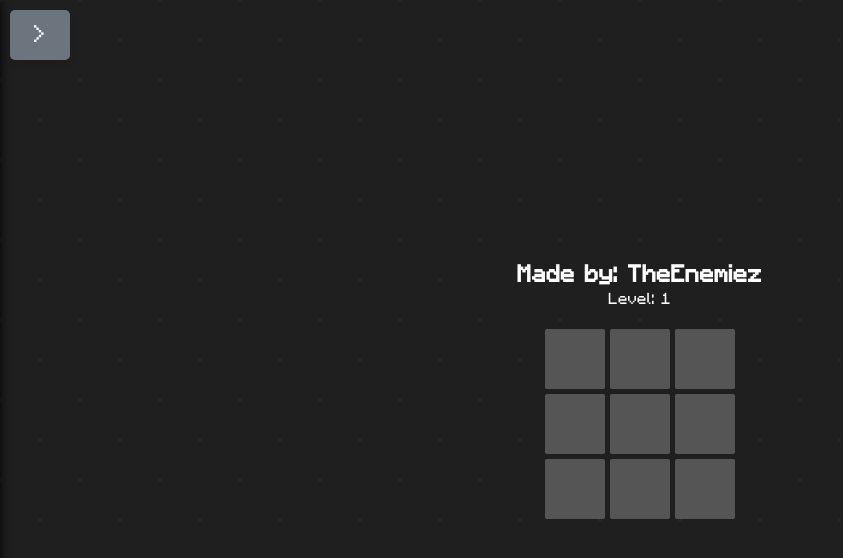
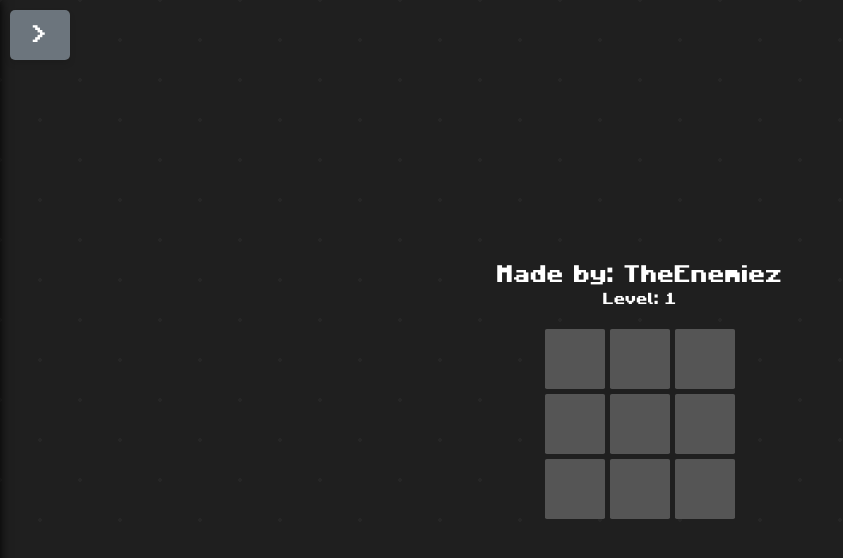
Before and after one commit to TheEnemiez/memorizer, a plain HTML site: page index.html in a window 1280 px wide. Shown: the whole page, without its empty margins (0-843 px from the left). Drawn offline with Linux system fonts and the light colour scheme.

Commit message:
Felt funny

```diff
--- a/styles.css
+++ b/styles.css
@@ -31,6 +31,7 @@ body {
 h1,
 h2,
 p {
+	font-family: "MinecraftBold";
 	margin: 0;
 	padding: 0;
 }
@@ -196,7 +197,7 @@ h3 {
 
 button,
 .shop-item {
-	font-family: "MinecraftRegular";
+	font-family: "MinecraftBold";
 	padding: 10px 20px;
 	border: none;
 	background-color: #007bff;
```
